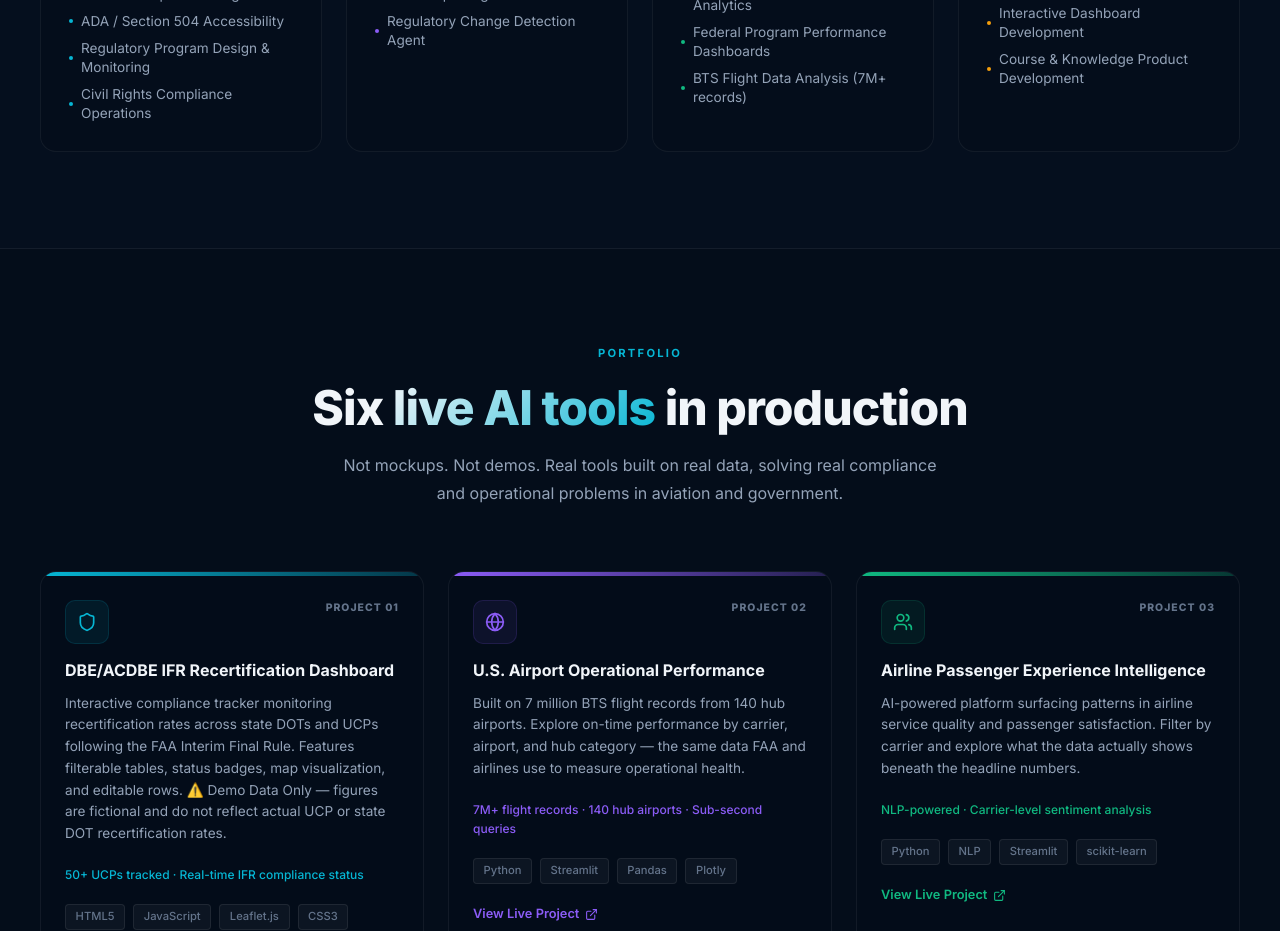
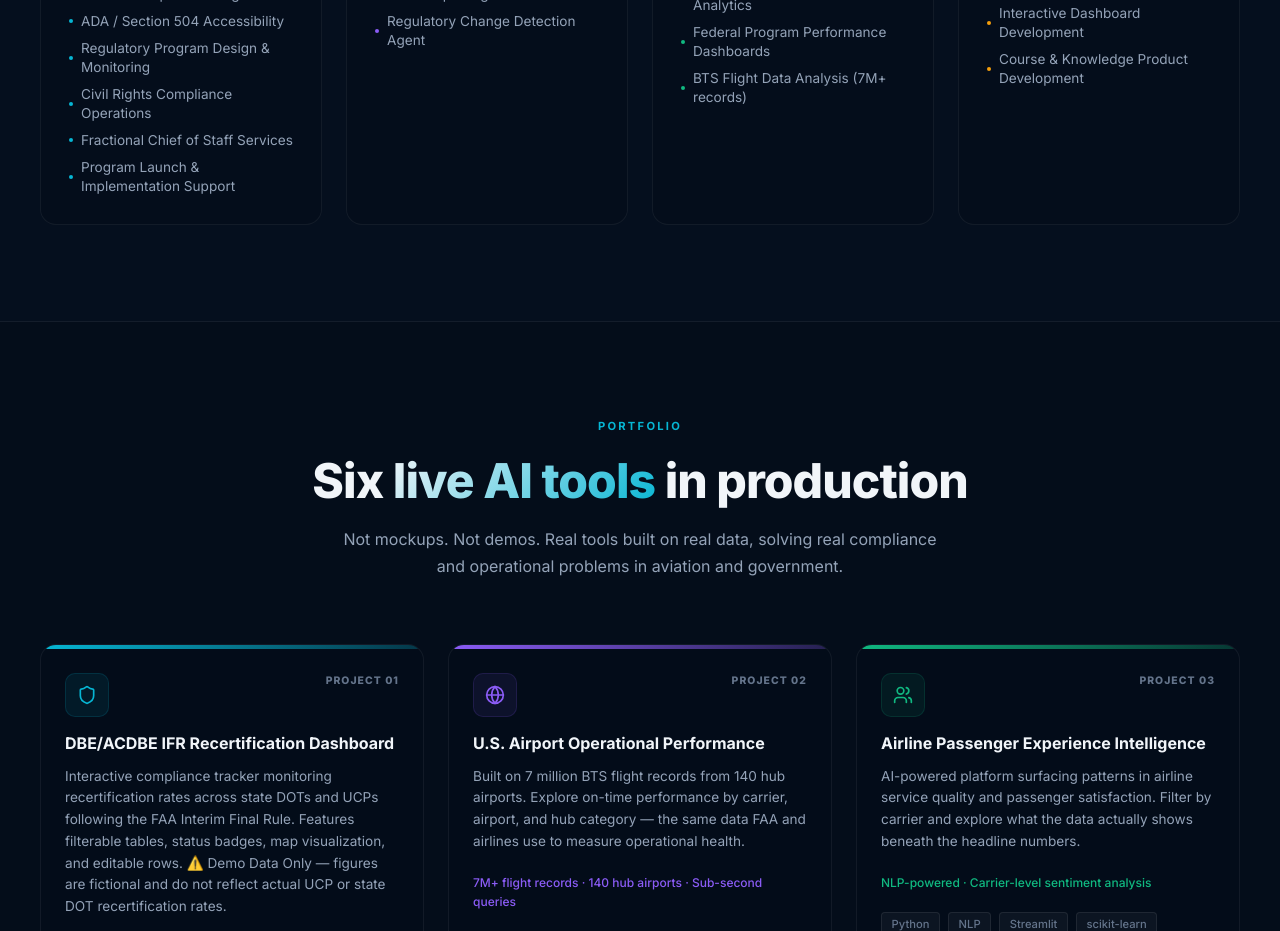
Before and after one commit to GeneRoth/generoth-com, a Next.js app in the folder generoth-com/: page / in a window 1280 px wide. Shown: the part 2240-3171 px from the top of the page. Built offline with nearby package versions, Linux system fonts and the light colour scheme.

Commit message:
Add Fractional Chief of Staff and Program Launch to services

```diff
--- a/generoth-com/app/page.tsx
+++ b/generoth-com/app/page.tsx
@@ -31,6 +31,8 @@ const SERVICES = [
       "ADA / Section 504 Accessibility",
       "Regulatory Program Design & Monitoring",
       "Civil Rights Compliance Operations",
+      "Fractional Chief of Staff Services",
+      "Program Launch & Implementation Support",
     ],
   },
   {
```
